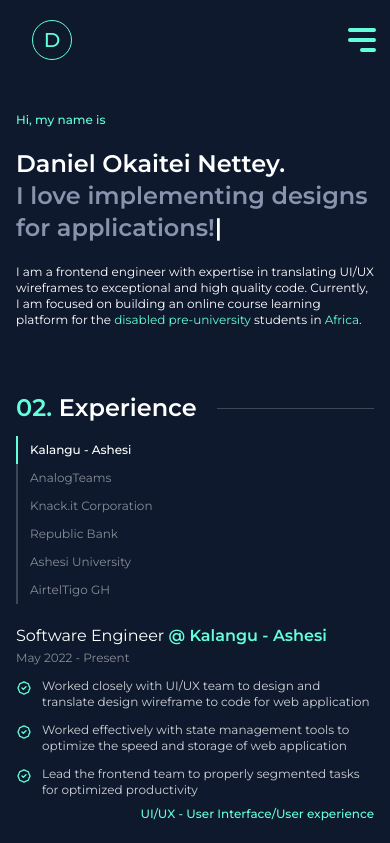
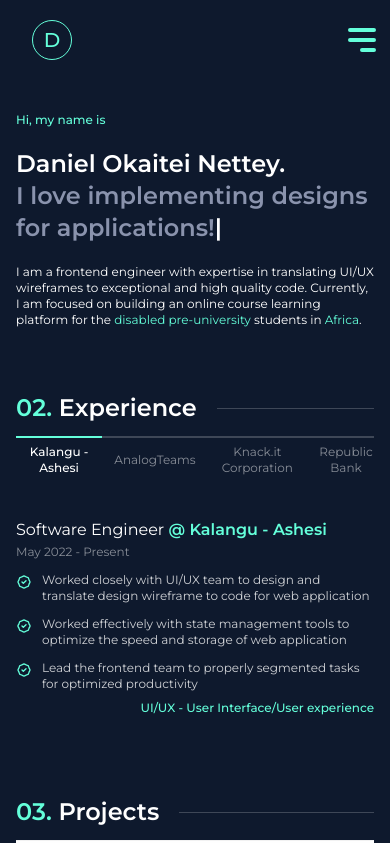
Before and after one commit to danielonettey/Porfolio, a React (Create React App) app: page / in a window 390 px wide. Shown: the top 843 px of the page. Built offline with nearby package versions, Linux system fonts and the light colour scheme.

Commit message:
Experience Section Mobile Section

```diff
--- a/src/components/Sections/ExperienceSection.js
+++ b/src/components/Sections/ExperienceSection.js
@@ -53,10 +53,12 @@ const ExperienceDetailCard = ({ title, company, duration, roles, extra }) => {
 
 const ExperienceTabs = ({ experiences, setCurrentTab, currentTab }) => {
     return (
-        <div className='flex flex-col col-span-2'>
+        <div className='sm:col-span-2 w-full sm:w-auto overflow-x-auto sm:overflow-visible scroll-smooth no-scrollbar'>
+            <div className='flex flex-row sm:flex-col col-span-2 w-[calc(150%)] sm:w-auto pb-4 sm:pb-0'>
                 {
                     experiences.map((experience, index) => (
-                    <button className={`border-l-2 pl-3 sm:pl-5 text-left text-xs sm:text-sm py-1.5 sm:py-3
+                        <button className={`border-t-2 border-l-0 sm:border-t-0 sm:border-l-2 px-3 sm:pl-5 sm:pr-0
+                    text-center sm:text-left text-xs sm:text-sm py-1.5 sm:py-3
                              ${index === currentTab ? 'border-secondary font-medium' : 'text-white/50 border-white/20'}`}
                             key={index} onClick={() => setCurrentTab(index)}>
                             {experience.company}
@@ -64,6 +66,7 @@ const ExperienceTabs = ({ experiences, setCurrentTab, currentTab }) => {
                     ))
                 }
             </div>
+        </div>
     )
 }
 
--- a/src/components/Sections/SocialsSection.js
+++ b/src/components/Sections/SocialsSection.js
@@ -8,20 +8,20 @@ const SocialsSection = () => {
     const socialLinks = [
         {
             image: GithubIcon,
-            url: '',
+            url: 'https://github.com/danielonettey/',
         },
         {
             image: LinkedInIcon,
-            url: '',
+            url: 'https://www.linkedin.com/in/danielnettey/',
         },
         {
             image: EmailIcon,
-            url: '',
+            url: 'mailto:dnettey3@gmail.com',
         },
     ]
     return (
         <>
-            <div className='hidden sm:flex fixed bottom-0 space-y-6 left-10 flex-col items-center'>
+            <div className='hidden lg:flex fixed bottom-0 space-y-6 left-10 flex-col items-center z-40'>
                 {
                     socialLinks.map((socialLink, index) => (
                         <a href={socialLink.url} key={index} target="_blank" className="cursor-pointer">
@@ -29,12 +29,10 @@ const SocialsSection = () => {
                         </a>
                     ))
                 }
-
                 <div className='h-28 w-px bg-white'></div>
-
             </div>
 
-            <div className='hidden sm:flex fixed bottom-0 flex-col items-center right-0'>
+            <div className='hidden lg:flex fixed bottom-0 flex-col items-center right-0 z-40'>
                 <a href='mailto:danielonettey@gmail.com' className='rotate-90 mb-28 text-sm text-white/80 hover:text-secondary'>
                     danielonettey@gmail.com
                 </a>
--- a/src/index.css
+++ b/src/index.css
@@ -5,3 +5,14 @@ body {
 @tailwind base;
 @tailwind components;
 @tailwind utilities;
+
+/* Hide scrollbar for Chrome, Safari and Opera */
+.no-scrollbar::-webkit-scrollbar {
+  display: none;
+}
+
+/* Hide scrollbar for IE, Edge and Firefox */
+.no-scrollbar {
+  -ms-overflow-style: none;  /* IE and Edge */
+  scrollbar-width: none;  /* Firefox */
+}
--- a/tailwind.config.js
+++ b/tailwind.config.js
@@ -10,7 +10,6 @@ module.exports = {
         secondary: '#64ffda',
         backColor: '#0E192D'
       }
-
     },
   },
   plugins: [
```
Lines whose indentation alone changed are shown as unchanged.
